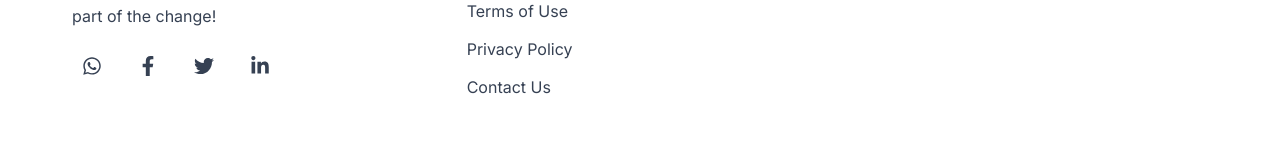
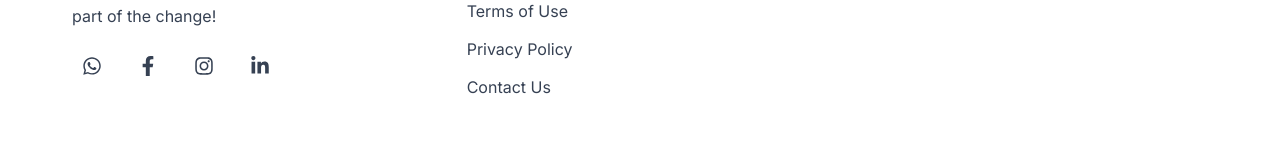
Before and after one commit to devcavin/nyatike-youth-connect, a React (Vite) app: page /blogs in a window 1280 px wide. Shown: the part 1023-1169 px from the top of the page. Built offline with nearby package versions, Linux system fonts and the light colour scheme.

Commit message:
Update: footer

```diff
--- a/src/components/Layouts/Footer.jsx
+++ b/src/components/Layouts/Footer.jsx
@@ -1,4 +1,4 @@
-import { FaFacebookF, FaTwitter, FaLinkedinIn, FaWhatsapp } from 'react-icons/fa'
+import { FaFacebookF, FaLinkedinIn, FaWhatsapp, FaInstagram } from 'react-icons/fa'
 
 const Footer = () => {
 
@@ -37,10 +37,10 @@ const Footer = () => {
                 <FaFacebookF className="w-5 h-5" />
               </a>
               <a
-                href="/"
+                href="https://instagram.com/nyatikeyouthconnect"
                 className="w-10 h-10 rounded-full flex items-center justify-center transition-colors"
               >
-                <FaTwitter className="w-5 h-5" />
+                <FaInstagram className="w-5 h-5" />
               </a>
               <a
                 href="/"
```
Also changed, not shown: 1 other file (tests, documents, lock files or other folders).
